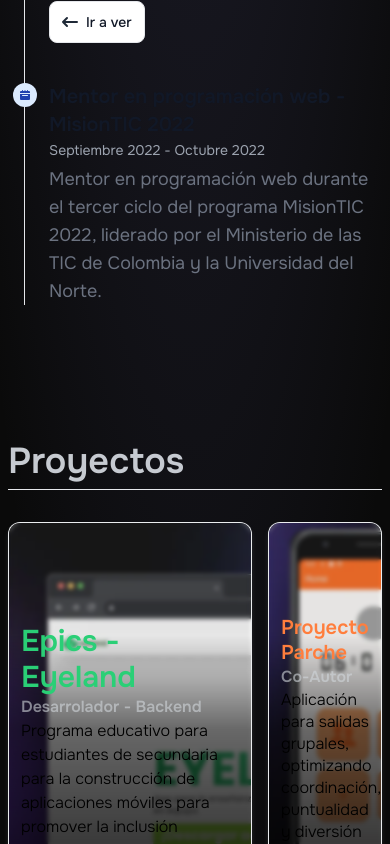
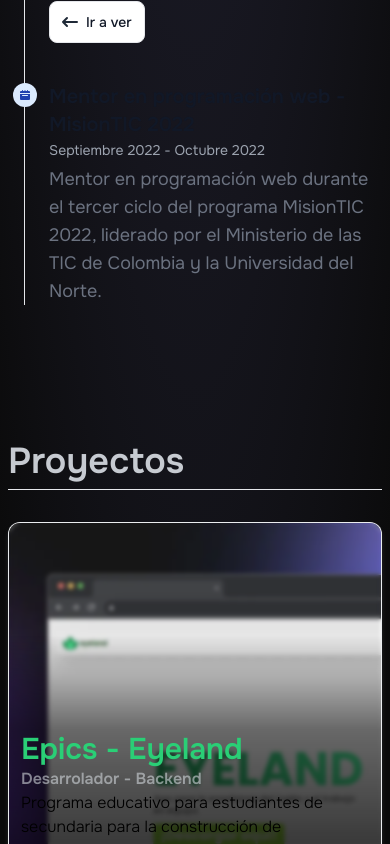
Before and after one commit to LeoLizc/leolizc.portfolio, a Next.js app: page / in a window 390 px wide. Shown: the part 1156-2000 px from the top of the page. Built offline with nearby package versions, Linux system fonts and the light colour scheme.

Commit message:
refactor bento items style

```diff
--- a/src/ui/components/bento-item.tsx
+++ b/src/ui/components/bento-item.tsx
@@ -20,7 +20,8 @@ export default function BentoItem({
 }: BentoItemProps) {
   return (
     <article className={twMerge(`
-    col-span-6 row-span-2 relative rounded-xl overflow-hidden
+    md:col-span-6 row-span-2 col-span-12
+    relative rounded-xl overflow-hidden
     bg-white dark:bg-gray-400/10
     border border-gray-400/20
     shadow-md shadow-gray-400/20
--- a/src/ui/sections/projects.tsx
+++ b/src/ui/sections/projects.tsx
@@ -4,7 +4,7 @@ export default function Projects() {
   return (
     <div className="grid grid-cols-12 auto-rows-[7.2rem] gap-4">
       <BentoItem
-        className="col-span-8 row-span-3 [&_h3]:text-3xl [&_h3]:text-[#2acf76]"
+        className="md:col-span-8 row-span-3 [&_h3]:text-3xl [&_h3]:text-[#2acf76]"
         title="Epics - Eyeland"
         imageSrc="/imgs/Eyeland_shots_so.webp"
         imageAlt="Página wev de Eyeland"
@@ -12,7 +12,7 @@ export default function Projects() {
         description="Programa educativo para estudiantes de secundaria para la construcción de aplicaciones móviles para promover la inclusión de personas con discapacidad visual."
       />
       <BentoItem
-        className="col-span-4 row-span-3 [&_p]:leading-snug [&_h3]:leading-tight
+        className="md:col-span-4 row-span-3 [&_p]:leading-snug [&_h3]:leading-tight
         [&_h3]:text-[#ff7e3d]"
         title="Proyecto Parche"
         subtitle="Co-Autor"
@@ -21,13 +21,13 @@ export default function Projects() {
         description="Aplicación para salidas grupales, optimizando coordinación, puntualidad y diversión en ciudades"
       />
       <BentoItem
-        className="col-span-5 [&_p]:leading-snug [&_p]:text-sm [&_h3]:text-indigo-300"
+        className="md:col-span-5 [&_p]:leading-snug [&_p]:text-sm [&_h3]:text-indigo-300"
         title="Simulador de Cohete"
         subtitle="Autor"
         description="Simulador de cohete en Java Processing con físicas realistas. Modelos, océano y cámara 3D hechos desde cero en Processing"
       />
       <BentoItem
-        className="col-span-7 [&_p]:leading-snug [&_h3]:font-bold
+        className="md:col-span-7 [&_p]:leading-snug [&_h3]:font-bold
         [&_h3]:text-[#6ed16b]"
         title="APELL - Simet"
         imageSrc="/imgs/Simet_shots_so.webp"
@@ -36,7 +36,7 @@ export default function Projects() {
         description="Página web que refuerza la ayuda mutua en emergencias industriales a través de una red de empresas."
       />
       <BentoItem
-        className="col-span-12 [&_h3]:text-2xl [&_p]:leading-snug
+        className="md:col-span-12 [&_h3]:text-2xl [&_p]:leading-snug
         [&_h3]:text-[#ff7a30]"
         title="Simulador de Bungee Jumping"
         subtitle="Co-Autor"
```
